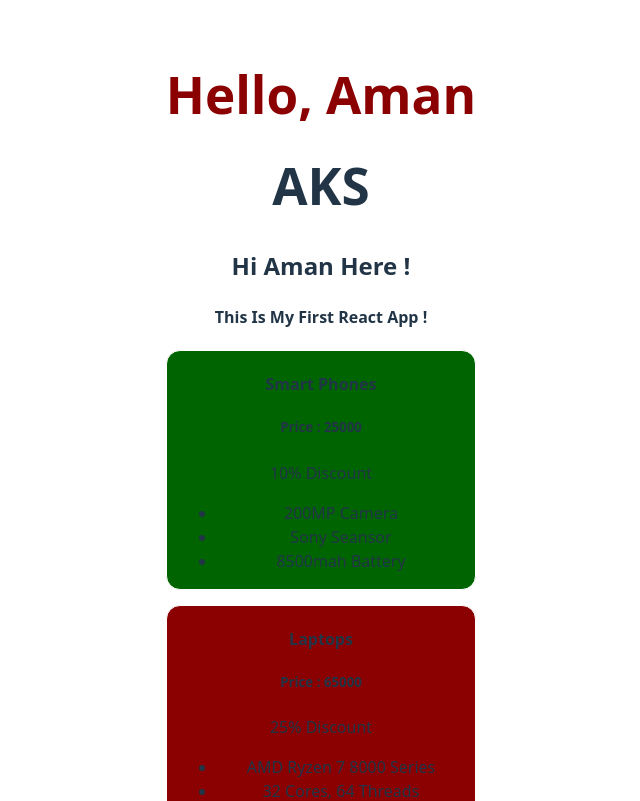
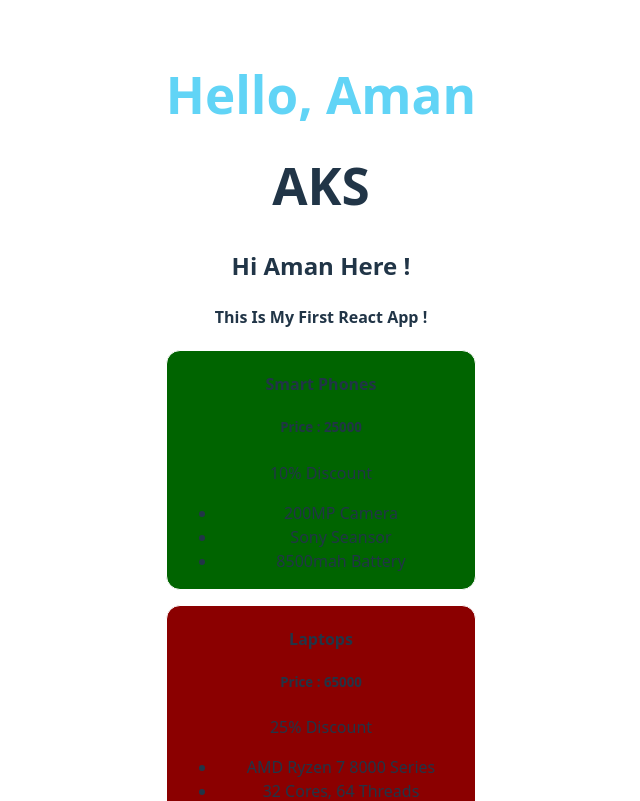
Before and after one commit to amankumarsubudhi/React-Practice, a React (Vite) app: page / in a window 1280 px wide. Shown: the top 801 px of the page, without its empty margins (319-959 px from the left). Built offline with nearby package versions, Linux system fonts and the light colour scheme.

Commit message:
updated components

```diff
--- a/src/App.jsx
+++ b/src/App.jsx
@@ -13,7 +13,7 @@ function Description(){
 function App() {
   return (
   <>
-  <MesBox userName="Aman" textColor="darkred" />
+  <MesBox userName="Aman" textColor="#61D4F6" />
     <Name />
     <Title />
     <Description />
@@ -23,4 +23,4 @@ function App() {
   )
 }
 
-export default App
+export default App;
```
